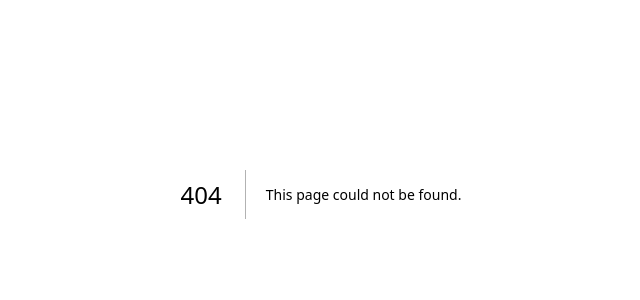
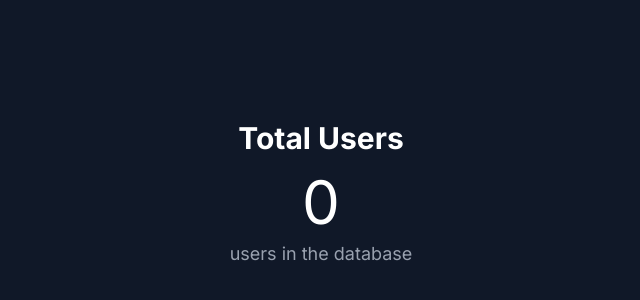
Before and after one commit to Wrench200/coming-soon, a Next.js app: page /active-users in a window 1280 px wide. Before the commit this address had no page. Shown: the part 206-506 px from the top of the page, without its empty margins (319-959 px from the left). Built offline with nearby package versions, Linux system fonts and the light colour scheme; no server answers; the database is empty.

Commit message:
added active users

```diff
--- /dev/null
+++ b/app/active-users/page.tsx
@@ -0,0 +1,33 @@
+"use client";
+import { useEffect, useState } from "react";
+import { supabase } from "@/lib/supabaseClient";
+import toast, { Toaster } from "react-hot-toast";
+
+export default function UsersCountPage() {
+  const [count, setCount] = useState<number | null>(null);
+
+  useEffect(() => {
+    const fetchCount = async () => {
+      const { count, error } = await supabase
+        .from("waiting_list")
+        .select("id", { count: "exact", head: true });
+      if (error) {
+        toast.error("Failed to fetch users count.");
+      } else {
+        setCount(count ?? 0);
+      }
+    };
+    fetchCount();
+  }, []);
+
+  return (
+    <div className="min-h-screen flex flex-col items-center justify-center bg-gray-900 text-white">
+      <Toaster position="top-center" />
+      <h1 className="text-3xl font-bold mb-4">Total Users</h1>
+      <div className="text-6xl font-mono mb-2">
+        {count !== null ? count : "-"}
+      </div>
+      <p className="text-lg text-gray-400">users in the database</p>
+    </div>
+  );
+}
--- a/app/layout.tsx
+++ b/app/layout.tsx
@@ -24,9 +24,8 @@ export default function RootLayout({
 }>) {
   return (
     <html lang="en">
-      <body
-        className={` antialiased`}
-      >
+      <body className={` antialiased`}>
+
         {children}
       </body>
     </html>
```
Also changed, not shown: 1 other file (tests, documents, lock files or other folders).
